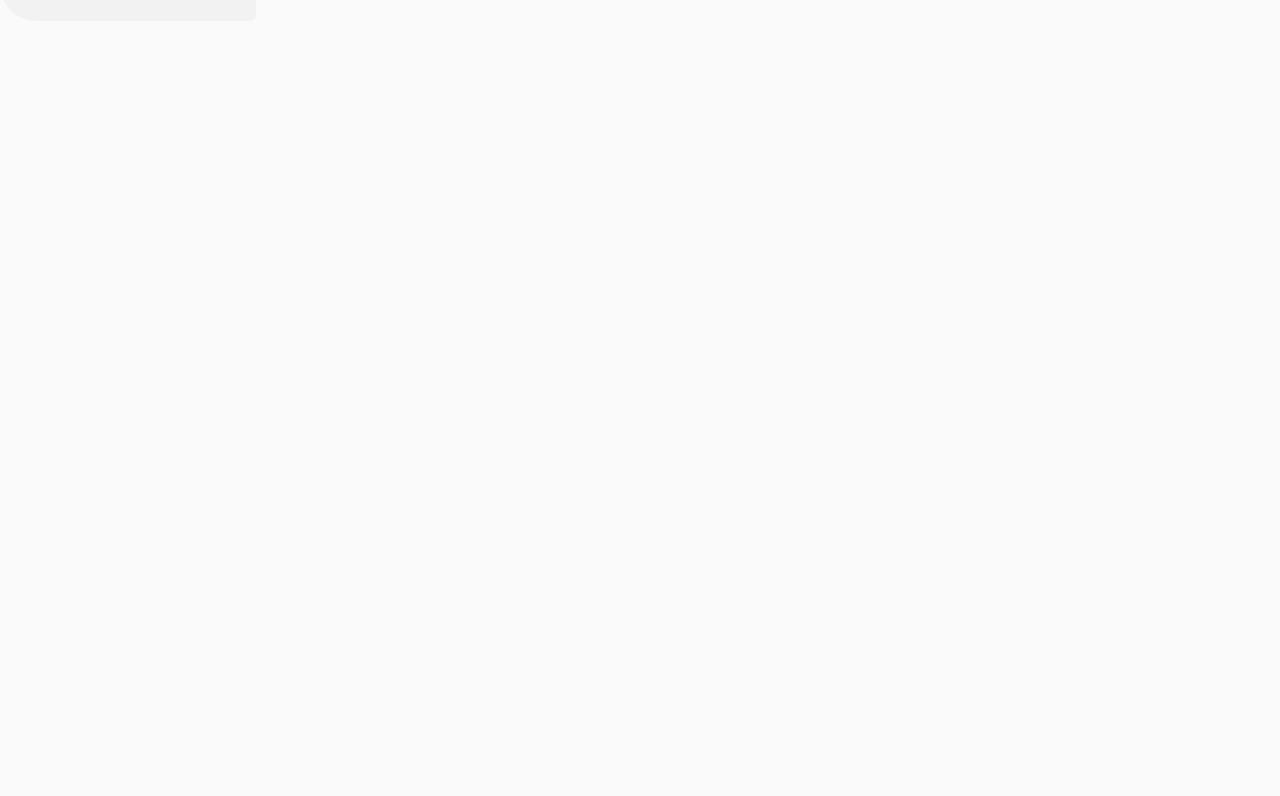
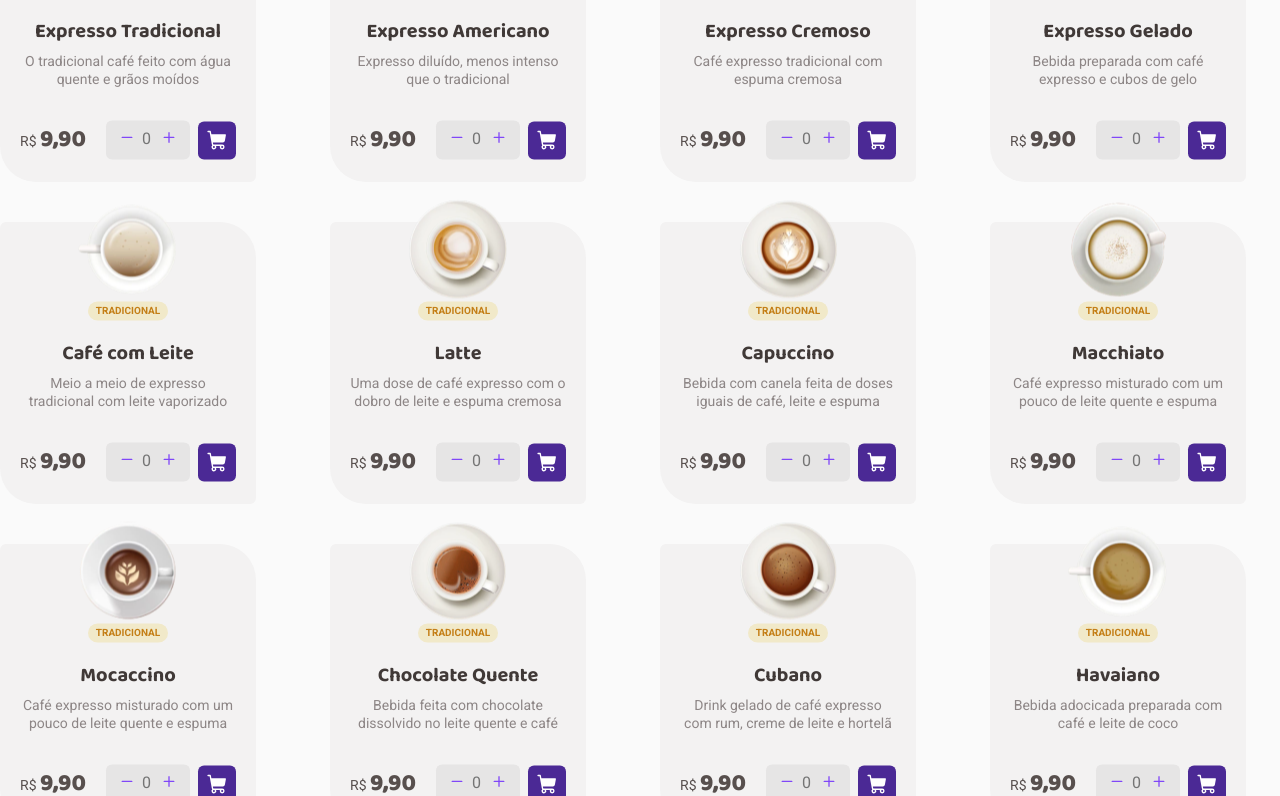
Before and after one commit to junioralvesbr/coffee-delivery, a React (Vite) app: page / in a window 1280 px wide. Shown: the part 957-1753 px from the top of the page. Before the commit the page ends 978 px from the top, so only its background shows below. Built offline with nearby package versions, Linux system fonts and the light colour scheme.

Commit message:
create coffee layout grid

```diff
--- /dev/null
+++ b/data.json
@@ -0,0 +1,154 @@
+{
+  "coffees": [
+    {
+      "id": "0",
+      "title": "Expresso Tradicional",
+      "description": "O tradicional café feito com água quente e grãos moídos",
+      "tags": [
+        "tradicional"
+      ],
+      "price": 9.90,
+      "image": "/coffees/expresso.png"
+    },
+    {
+      "id": "1",
+      "title": "Expresso Americano",
+      "description": "Expresso diluído, menos intenso que o tradicional",
+      "tags": [
+        "tradicional"
+      ],
+      "price": 9.90,
+      "image": "/coffees/americano.png"
+    },
+    {
+      "id": "2",
+      "title": "Expresso Cremoso",
+      "description": "Café expresso tradicional com espuma cremosa",
+      "tags": [
+        "tradicional"
+      ],
+      "price": 9.90,
+      "image": "/coffees/expresso-cremoso.png"
+    },
+    {
+      "id": "3",
+      "title": "Expresso Gelado",
+      "description": "Bebida preparada com café expresso e cubos de gelo",
+      "tags": [
+        "tradicional",
+        "gelado"
+      ],
+      "price": 9.90,
+      "image": "/coffees/cafe-gelado.png"
+    },
+    {
+      "id": "4",
+      "title": "Café com Leite",
+      "description": "Meio a meio de expresso tradicional com leite vaporizado",
+      "tags": [
+        "tradicional",
+        "com leite"
+      ],
+      "price": 9.90,
+      "image": "/coffees/cafe-com-leite.png"
+    },
+    {
+      "id": "5",
+      "title": "Latte",
+      "description": "Uma dose de café expresso com o dobro de leite e espuma cremosa",
+      "tags": [
+        "tradicional",
+        "com leite"
+      ],
+      "price": 9.90,
+      "image": "/coffees/latte.png"
+    },
+    {
+      "id": "6",
+      "title": "Capuccino",
+      "description": "Bebida com canela feita de doses iguais de café, leite e espuma",
+      "tags": [
+        "tradicional",
+        "com leite"
+      ],
+      "price": 9.90,
+      "image": "/coffees/capuccino.png"
+    },
+    {
+      "id": "7",
+      "title": "Macchiato",
+      "description": "Café expresso misturado com um pouco de leite quente e espuma",
+      "tags": [
+        "tradicional",
+        "com leite"
+      ],
+      "price": 9.90,
+      "image": "/coffees/macchiato.png"
+    },
+    {
+      "id": "8",
+      "title": "Mocaccino",
+      "description": "Café expresso misturado com um pouco de leite quente e espuma",
+      "tags": [
+        "tradicional",
+        "com leite"
+      ],
+      "price": 9.90,
+      "image": "/coffees/mocaccino.png"
+    },
+    {
+      "id": "9",
+      "title": "Chocolate Quente",
+      "description": "Bebida feita com chocolate dissolvido no leite quente e café",
+      "tags": [
+        "especial",
+        "com leite"
+      ],
+      "price": 9.90,
+      "image": "/coffees/chocolate-quente.png"
+    },
+    {
+      "id": "10",
+      "title": "Cubano",
+      "description": "Drink gelado de café expresso com rum, creme de leite e hortelã",
+      "tags": [
+        "especial",
+        "alcoólico",
+        "gelado"
+      ],
+      "price": 9.90,
+      "image": "/coffees/cubano.png"
+    },
+    {
+      "id": "11",
+      "title": "Havaiano",
+      "description": "Bebida adocicada preparada com café e leite de coco",
+      "tags": [
+        "especial"
+      ],
+      "price": 9.90,
+      "image": "/coffees/havaiano.png"
+    },
+    {
+      "id": "12",
+      "title": "Árabe",
+      "description": "Bebida preparada com grãos de café árabe e especiarias",
+      "tags": [
+        "especial"
+      ],
+      "price": 9.90,
+      "image": "/coffees/arabe.png"
+    },
+    {
+      "id": "13",
+      "title": "Irlandês",
+      "description": "Bebida a base de café, uísque irlandês, açúcar e chantilly",
+      "tags": [
+        "especial",
+        "alcoólico"
+      ],
+      "price": 9.90,
+      "image": "/coffees/irlandes.png"
+    }
+  ]
+}
--- a/src/components/Card/index.tsx
+++ b/src/components/Card/index.tsx
@@ -2,18 +2,34 @@ import { ShoppingCart } from '@phosphor-icons/react'
 import { Container, InfoPrice, InputCount } from './styles'
 import { Link } from 'react-router-dom'
 
-export function Card() {
+type CardProps = {
+  coffee: {
+    id: string
+    title: string
+    description: string
+    image: string
+    price: number
+    tags: string[]
+  }
+}
+
+const formatPriceToBRL = Intl.NumberFormat('pt-BR', {
+  style: 'decimal',
+  minimumFractionDigits: 2,
+})
+
+export function Card({ coffee }: CardProps) {
   return (
     <Container>
       <dl>
-        <img src="/coffees/americano.png" alt="foto café americano" />
+        <img src={coffee.image} alt={coffee.title} />
         <span>Tradicional</span>
-        <dt>Expresso Tradicional</dt>
-        <dd>O tradicional café feito com água quente e grãos moídos</dd>
+        <dt>{coffee.title}</dt>
+        <dd>{coffee.description}</dd>
 
         <InfoPrice>
           <span>
-            R$ <strong>9,90</strong>
+            R$ <strong>{formatPriceToBRL.format(coffee.price)}</strong>
           </span>
 
           <div>
--- a/src/components/Card/styles.ts
+++ b/src/components/Card/styles.ts
@@ -9,7 +9,7 @@ export const Container = styled.div`
 
   & > dl {
     text-align: center;
-    transform: translateY(-10%);
+    transform: translateY(-8%);
 
     img {
       margin-inline: auto;
--- a/src/pages/Home/index.tsx
+++ b/src/pages/Home/index.tsx
@@ -1,7 +1,9 @@
 import { useTheme } from 'styled-components'
+import { Coffee, Package, ShoppingCart, Timer } from '@phosphor-icons/react'
 import { Card } from '../../components/Card'
-import { Coffee, Package, ShoppingCart, Timer } from '@phosphor-icons/react'
-import { Header, Content, InfoGrid, Main } from './styles'
+import { CardGrid, Header, InfoGrid, Main } from './styles'
+
+import { coffees } from '../../../data.json'
 
 export function Home() {
   const theme = useTheme()
@@ -65,7 +67,12 @@ export function Home() {
 
       <Main>
         <h2>Nossos cafés</h2>
-        <Card />
+
+        <CardGrid>
+          {coffees.map((coffee) => (
+            <Card key={coffee.id} coffee={coffee} />
+          ))}
+        </CardGrid>
       </Main>
     </>
   )
--- a/src/pages/Home/styles.ts
+++ b/src/pages/Home/styles.ts
@@ -5,6 +5,7 @@ export const Header = styled.header`
   background-image: url('/background.svg');
   background-repeat: no-repeat;
   background-size: cover;
+  padding-bottom: 90px;
 
   & > div {
     display: flex;
@@ -52,4 +53,19 @@ export const InfoGrid = styled.div`
   }
 `
 
-export const Main = styled.main``
+export const Main = styled.main`
+  max-width: 1280px;
+  margin-inline: auto;
+
+  h2 {
+    ${mixins.fonts.titleL}
+    color: ${(props) => props.theme.colors['base-subtitle']}
+  }
+`
+
+export const CardGrid = styled.div`
+  margin-top: 50px;
+  display: grid;
+  grid-template-columns: 1fr 1fr 1fr 1fr;
+  gap: 40px;
+`
```
